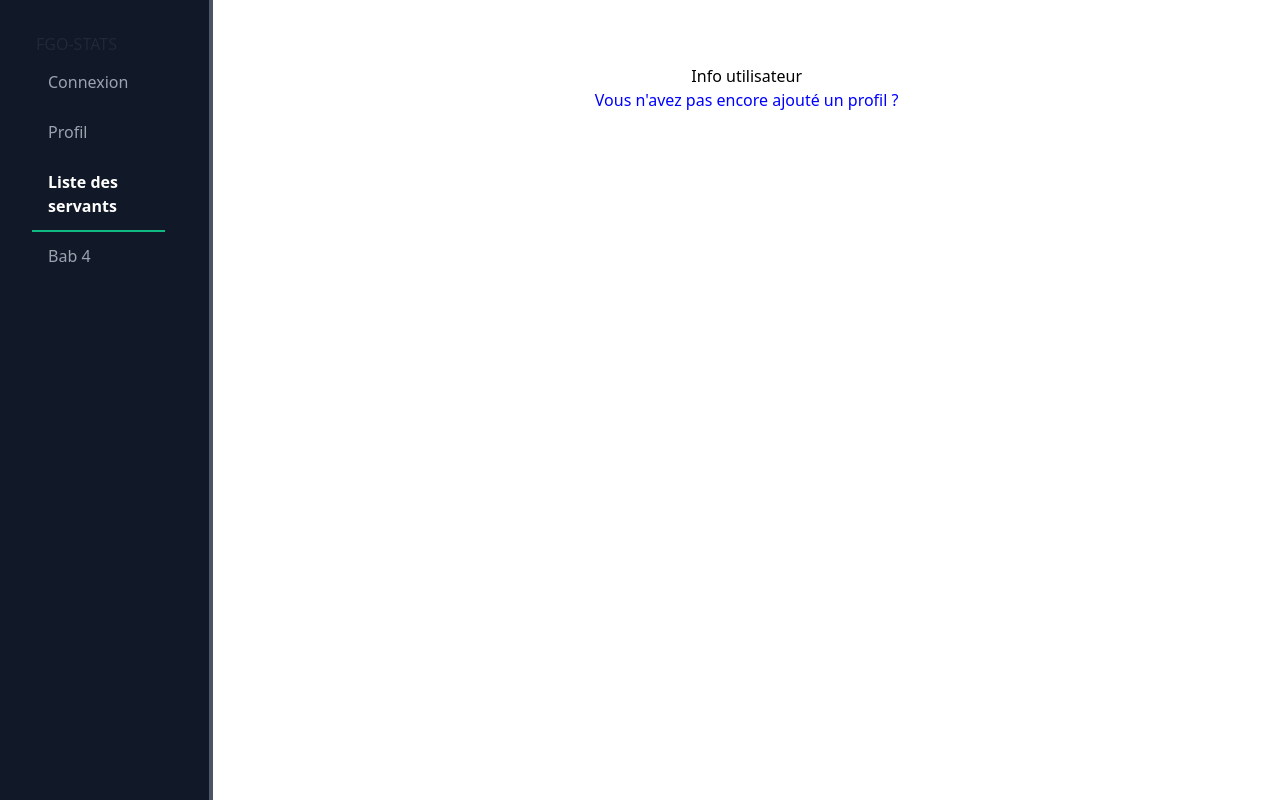
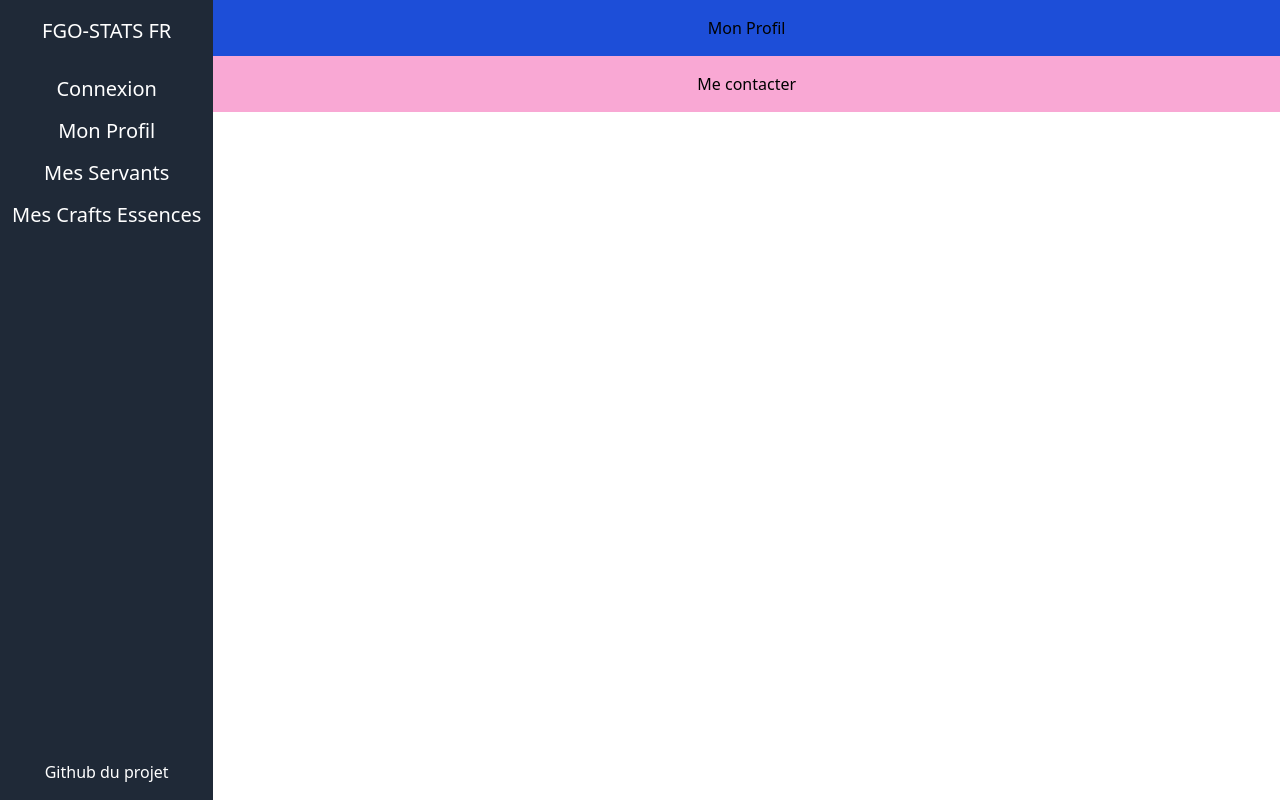
Before and after one commit to Deltouille/fgostatsfr, a Symfony app: template templates/user/index.html.twig in a window 1280 px wide. Run offline with Twig, Linux system fonts and the light colour scheme; the template is opened without the code that fills it, so the values that code supplies are empty; some libraries are stand-ins or nearby versions.

Commit message:
refonte html
refonte de l'interface
ajout de graph

```diff
--- a/src/Entity/Servant.php
+++ b/src/Entity/Servant.php
@@ -38,11 +38,6 @@ class Servant
      * @ORM\Column(type="string", length=1)
      */
     private $rarity;
-
-    /**
-     * @ORM\OneToMany(targetEntity=ServantInfo::class, mappedBy="servantId")
-     */
-    private $servantInfos;
 
     /**
      * @ORM\OneToMany(targetEntity=ServantInfo::class, mappedBy="servant")
--- a/templates/base.html.twig
+++ b/templates/base.html.twig
@@ -7,6 +7,9 @@
            and uncomment the following Encore helpers to start using Symfony UX #}
         {% block stylesheets %}
             <link rel="stylesheet" href="{{ asset('css/style.css') }}">
+            <link rel="preconnect" href="https://fonts.googleapis.com">
+            <link rel="preconnect" href="https://fonts.gstatic.com" crossorigin>
+            <link href="https://fonts.googleapis.com/css2?family=MedievalSharp&display=swap" rel="stylesheet">
             <link href="https://unpkg.com/tailwindcss@^2/dist/tailwind.min.css" rel="stylesheet">
             {{ encore_entry_link_tags('app') }}
         {% endblock %}
@@ -15,58 +18,51 @@
         <script src="https://code.jquery.com/jquery-3.6.0.js"   integrity="sha256-H+K7U5CnXl1h5ywQfKtSj8PCmoN9aaq30gDh27Xc0jk="  crossorigin="anonymous"></script>
         <script src="https://cdn.jsdelivr.net/npm/bootstrap@5.1.3/dist/js/bootstrap.bundle.min.js" integrity="sha384-ka7Sk0Gln4gmtz2MlQnikT1wXgYsOg+OMhuP+IlRH9sENBO0LRn5q+8nbTov4+1p" crossorigin="anonymous"></script>
         <script src="{{ asset('javascript/script.js') }}"></script>
+        <script src="https://cdn.jsdelivr.net/gh/alpinejs/alpine@v2.x.x/dist/alpine.min.js" defer></script>
         {{ encore_entry_script_tags('app') }}
         {% endblock %}
     </head>
     <body>
-<div class="font-sans leading-normal tracking-normal">
-  <div class="flex md:flex-row-reverse flex-wrap">
+      <main class="flex">
+        <div class="flex flex-col justify-between w-1/6 h-screen bg-gray-800 fixed">
+          <header class="bg-gray-800 py-4">
+            <p style="color: white; font-size: 20px;" align="center">FGO-STATS FR</p>
+          </header>
+          <nav class="bg-gray-800 hover:scale-150">
+            <ul>
+              <li class="mt-3 hover:bg-gray-700" style="color: white; font-size: 20px;" align="center"><a href="">Connexion</a></li>
+              <li class="mt-3 hover:bg-gray-700" style="color: white; font-size: 20px" align="center"><a href="">Mon Profil</a></li>
+              <li class="mt-3 hover:bg-gray-700" style="color: white; font-size: 20px" align="center"><a href="">Mes Servants</a></li>
+              <li class="mt-3 hover:bg-gray-700" style="color: white; font-size: 20px" align="center"><a href="">Mes Crafts Essences</a></li>
+            </ul>
+          </nav>
+          <footer class="mt-auto bg-gray-800 py-4">
+            <p style="color: white;" align="Center"><a href="https://github.com/Deltouille/fgostatsfr">Github du projet</a></p>
+          </footer>
+        </div>
+        <div class="w-1/6"></div>
+        <div class="flex flex-col justify-between w-5/6 bg-red-400 ">
+          <header class="bg-blue-700 py-4">
+            {% block ContentHeader %}
 
-    <!--Main Content-->
-    <div class="w-full md:w-5/6">
-      <div class="container pt-16 px-6">
-        {% block body %}
+            {% endblock %}
+          </header>
+          <section class="bg-gray-400">
+            {% block body %}
 
-        {% endblock %}
-      </div>
-    </div>
+            {% endblock %}
+          </section>
+          <footer class="mt-auto bg-pink-300 py-4">
+            {% block ContentFooter %}
 
-    <!--Sidebar-->
-    <div class="w-full md:w-1/6 bg-gray-900 md:bg-gray-900 px-2 text-center fixed bottom-0 md:pt-2 md:top-0 md:left-0 h-16 md:h-screen md:border-r-4 md:border-gray-600">
-      <div class="md:relative mx-auto lg:float-center lg:px-6">
-        <ul class="list-reset flex flex-row md:flex-col text-center md:text-left">
-          <li class="mr-3 flex-1">
-            <a href="/" class="block py-1 md:py-0 pl-1 align-middle text-gray-800 no-underline border-b-2 border-gray-800 md:border-gray-900">&emsp;&emsp;
-              <h1>FGO-STATS</h1>
-            </a>
-          </li>
-          <li class="mr-3 flex-1">
-            <a href="{{ path('app_login') }}" class="block py-1 md:py-3 pl-1 align-middle text-gray-800 no-underline hover:text-green-400 border-b-2 border-gray-800 md:border-gray-900 hover:border-green-400">
-              <i class="fas fa-link pr-0 md:pr-3"></i><span class="pb-1 md:pb-0 text-xs md:text-base text-gray-600 md:text-gray-400 block md:inline-block">Connexion</span>
-            </a>
-          </li>
-          <li class="mr-3 flex-1">
-            <a href="#" class="block py-1 md:py-3 pl-1 align-middle text-gray-800 no-underline hover:text-green-400 border-b-2 border-gray-800 md:border-gray-900 hover:border-green-400">
-              <i class="fas fa-link pr-0 md:pr-3"></i><span class="pb-1 md:pb-0 text-xs md:text-base text-gray-600 md:text-gray-400 block md:inline-block">Profil</span>
-            </a>
-          </li>
-          <li class="mr-3 flex-1">
-            <a href="{{ path('liste-servant') }}" class="block py-1 md:py-3 pl-1 align-middle text-white no-underline hover:text-white border-b-2 border-green-500">
-              <i class="fas fa-link pr-0 md:pr-3"></i><span class="pb-1 md:pb-0 text-xs md:text-base text-white md:font-bold block md:inline-block">Liste des servants</span>
-            </a>
-          </li>
-          <li class="mr-3 flex-1">
-            <a href="#" class="block py-1 md:py-3 pl-1 align-middle text-gray-800 no-underline hover:text-green-400 border-b-2 border-gray-800 md:border-gray-900 hover:border-green-400">
-              <i class="fas fa-link pr-0 md:pr-3"></i><span class="pb-1 md:pb-0 text-xs md:text-base text-gray-600 md:text-gray-400 block md:inline-block">Bab 4</span>
-            </a>
-          </li>
-        </ul>
-      </div>
-    </div>
-  </div>
-</div>
+            {% endblock %}
+          </footer>
+        </div>
+      </main>
     </body>
     {% block JS %}
 
     {% endblock %}
 </html>
+
+{# layout by https://www.notimedad.dev/tailwind-flex-layout-starter-page/ #}
--- a/templates/user/index.html.twig
+++ b/templates/user/index.html.twig
@@ -2,77 +2,65 @@
 
 {% block title %}Profil de l'utilisateur{% endblock %}
 
+{% block ContentHeader %}
+    <p align="center">Mon Profil</p>
+{% endblock %}
+
 {% block body %}
-    <h1>Info utilisateur</h1>
-    <div>
-    {% for user in infoUtilisateur %}
-    <div class="bg-white block py-10">
-    <div class="max-w-5xl mx-auto">
-        <div class="w-full">
-            <div class="w-full bg-blue-600 h-48 rounded-t-lg"></div>
-            <div class="absolute -mt-20 ml-5">
-                <div class="h-40 w-60 rounded-lg">
-                    <img src="{{ asset('img/master-gender/' ~  user.gender  ~ '.png') }}" alt="image-guda">
+<div class="container">
+    <div class="flex flex-col">
+        {% for user in infoUtilisateur %}
+        <div class="shadow-lg mt-3 bg-white rounded-lg" id="infoUser">
+           <p style="font-weight: bold; vertical-align: middle; font-size: 40px">{{ user.username }}</p>
+           <div class="flex flex-row">
+                <img src="{{ asset('img/master-gender/' ~  user.gender  ~ '.png') }}" alt="image-guda" class="w-1/5 h-1/5">
+                <div class="flex flex-col">
+                    <div class="flex flex-row items-center pt-1">
+                        <p style="font-weight: bold;">Niveau : {{ user.playerLevel }}/150</p>
+                    </div>
+                    <div class="flex flex-row items-center pt-1">
+                        <p style="font-weight: bold;">Version : {{ user.gameVersion }}</p>
+                    </div>
+                    <div class="flex flex-row items-center pt-1">
+                        <img src="{{ asset('img/icons/Saintquartz.png') }}" alt="image-quartz" style="width: 10%; heigth: 10%;">
+                        <p style="font-weight: bold;"> : {{ user.quartz }}</p>
+                    </div>
+                    <div class="flex flex-row items-center pt-1">
+                        <img src="{{ asset('img/icons/Mana_prism.png') }}" alt="image-mana-prism" style="width: 10%; heigth: 10%;">
+                        <p style="font-weight: bold;"> : {{ user.manaPrism  }}</p>
+                    </div>
+                    <div class="flex flex-row items-center pt-1">
+                        <img src="{{ asset('img/icons/Thumbnail-Bronze_Apple.png') }}" alt="image-bronze-apple" style="width: 10%; heigth: 10%;">
+                        <p style="font-weight: bold;"> : {{ user.bronzeApple }}</p>
+                    </div>
+                    <div class="flex flex-row items-center pt-1">
+                        <img src="{{ asset('img/icons/Thumbnail-Silver_Apple.png') }}" alt="image-bronze-apple" style="width: 10%; heigth: 10%;">
+                        <p style="font-weight: bold;"> : {{ user.silverApple }}</p>
+                    </div>
+                    <div class="flex flex-row items-center pt-1">
+                        <img src="{{ asset('img/icons/Thumbnail-Golden_Apple.png') }}" alt="image-bronze-apple" style="width: 10%; heigth: 10%;">
+                        <p style="font-weight: bold;"> : {{ user.goldenApple }}</p>
+                    </div>
                 </div>
+           </div>
+        </div>
+        <div class="shadow-lg mt-3 bg-white rounded-lg" id="statsUser">
+            <p style="font-weight: bold; vertical-align: middle; font-size: 40px">Statistiques</p>
+            <div class="flex flex-wrap -mx-3 overflow-hidden sm:-mx-4 md:-mx-3 lg:-mx-3 xl:-mx-3">
+                {% for chart in allCharts %}
+                    <div class="my-3 px-3 w-1/4 overflow-hidden sm:my-4 sm:px-4 sm:w-1/2 md:my-3 md:px-3 md:w-1/2 lg:my-3 lg:px-3 lg:w-1/4 xl:my-3 xl:px-3 xl:w-1/4 bg-white shadow-lg pb-3">
+                        {{ render_chart(chart, {'class': 'w-2 h-2'}) }}
+                    </div>
+                {% endfor %}
             </div>
         </div>
-        <div class="bg-primary border border-primary rounded-b-lg p-5 pt-20 flex flex-col">
-            <div class="mt-2 mb-1 border border-gray-300 h-6 w-40">
-                <p style="font-weight: bold;">Pseudo : {{ user.username }}</p>
-            </div>
-            <div class="mt-2 mb-1 border border-gray-300 h-6 w-40">
-                <p style="font-weight: bold;">Niveau : {{ user.playerLevel }}/150</p>
-            </div>
-            <div class="mt-2 mb-1 border border-gray-300 h-6 w-40">
-                <p style="font-weight: bold;">Version : {{ user.gameVersion }}</p>
-            </div>
-            <div class="mt-2 mb-1 border border-gray-300 h-6 w-40">
-                <p style="font-weight: bold;">Saint Quartz : {{ user.quartz }}</p>
-            </div>
-            <div class="mt-2 mb-1 border border-gray-300 h-6 w-40">
-                <p style="font-weight: bold;">Mana Prism : {{ user.manaPrism  }}</p>
-            </div>
-            <div class="text-sm mt-2">
-                <div class="flex flex-row ml-auto space-x-2 items-center">
-                    <div class="mb-1 border border-gray-300 h-6 w-20">
-                        <p style="font-weight: bold;">Bronze : {{ user.bronzeApple }}</p>
-                    </div>
-                    <div class="bg-blue-200 rounded-full h-1 w-1"></div>
-                    <div class="mb-1 border border-gray-300 h-6 w-20">
-                        <p style="font-weight: bold;">Silver :{{ user.silverApple }}</p>
-                    </div>
-                    <div class="bg-blue-200 rounded-full h-1 w-1"></div>
-                    <div class="mb-1 border border-gray-300 h-6 w-20">
-                        <p style="font-weight: bold;">Golden : {{ user.goldenApple }}</p>
-                    </div>
-                </div>
-            </div>
-
-            <div class="pt-8 flex gap-8">
-                <div class="flex flex-col">
-                    <div class="mb-1 bg-gray-200 border border-gray-300 h-5 w-20"></div>
-                    <div class="mb-1 bg-gray-200 border border-gray-300 h-5 w-20"></div>
-                </div>
-                <div class="flex flex-col">
-                    <div class="mb-1 bg-gray-200 border border-gray-300 h-5 w-20"></div>
-                    <div class="mb-1 bg-gray-200 border border-gray-300 h-5 w-20"></div>
-                </div>
-                <div class="flex flex-col">
-                    <div class="mb-1 bg-gray-200 border border-gray-300 h-5 w-20"></div>
-                    <div class="mb-1 bg-gray-200 border border-gray-300 h-5 w-20"></div>
-                </div>
-                <div class="flex flex-col">
-                    <div class="mb-1 bg-gray-200 border border-gray-300 h-5 w-20"></div>
-                    <div class="mb-1 bg-gray-200 border border-gray-300 h-5 w-20"></div>
-                </div>
-            </div>
-            <div class="py-5 break-all bbcode">
-                <div class="mb-1 bg-gray-200 border border-gray-300 h-5 w-44"></div>
-                <div class="mb-1 bg-gray-200 border border-gray-300 h-5 w-full h-40"></div>
-            </div>
-        </div>
+        <div class="shadow-lg mt-3 bg-white">oui</div>
     </div>
     {% endfor %}
-    <p style="color: blue;"> <a href="{{ path('ajoutInfo') }}">Vous n'avez pas encore ajouté un profil ?</a> </p>
-    </div>
+</div>
+
 {% endblock %}
+
+{% block ContentFooter %}
+    <p align="center">Me contacter</p>
+{% endblock %}
```
Also changed, not shown: backup/base.html.twig (added, +75 -0 lines), backup/index.html.twig (added, +75 -0 lines), src/Controller/UserController.php (+75 -12 lines), public/img/icons/Golden_apple.png (added), public/img/icons/Mana_prism.png (added), public/img/icons/Saintquartz.png (added), public/img/icons/Thumbnail-Bronze_Apple.png (added), public/img/icons/Thumbnail-Golden_Apple.png (added), public/img/icons/Thumbnail-Silver_Apple.png (added).
